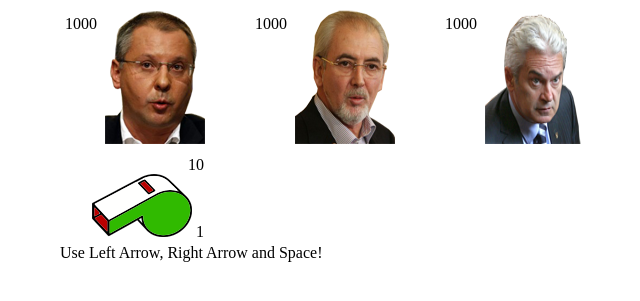
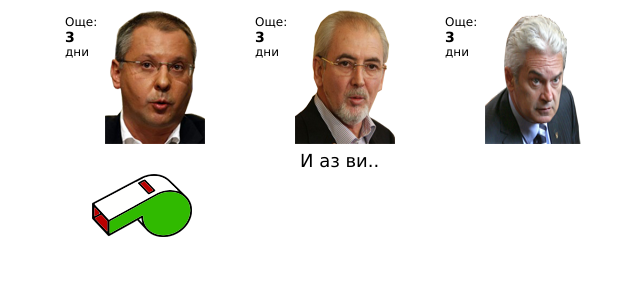
Before and after one commit to dincredible/fb_game, a PHP site: page / in a window 1280 px wide. Shown: the top 301 px of the page, without its empty margins (280-920 px from the left). Run offline with PHP 8.4, Linux system fonts and the light colour scheme.

Commit message:
fixed game issues, added fired status

```diff
--- a/css/style.css
+++ b/css/style.css
@@ -1,6 +1,17 @@
 * {
 margin: 0px;
 padding: 0px;
+}
+html {
+  font-family: Verdana,Arial,_sans;
+}
+img {
+  border: none;
+}
+
+a{
+  text-decoration: none;
+  color: black;
 }
 
 #stage {
@@ -22,10 +33,25 @@ padding: 0px;
   height: 134px;
 }
 
-.img span {
+.img .fired {
+  display: block;
+  position: absolute;
+  width: 100px;
+  height: 30px;
+  top: 40px;
+  left: 45px;
+  z-index: 4;
+}
+
+.img .score {
   position: absolute;
   top: 5px;
   left: 5px;
+  font-size:12px;
+}
+.img .score span {
+  font-size:14px;
+  font-weight: bold;
 }
 
 #footer {
@@ -51,6 +77,16 @@ padding: 0px;
   bottom: 0px;
 }
 
+.thief{
+ position:absolute;
+ bottom: -27px;
+ left: 30px;
+ z-index: 3;
+ width: 130px;
+ font-size: 18px;
+ display:block;
+}
+
 .clear {
   clear: both;
 }
--- a/index.php
+++ b/index.php
@@ -2,6 +2,7 @@
 <html>
 <head>
 <title>Protest</title>
+<META http-equiv="Content-Type" content="text/html; charset=utf-8">
 <link type="text/css" rel="stylesheet" href="css/style.css" />
 <script type="text/javascript" src="js/jquery.js"></script>
 <script type="text/javascript" src="js/game.js"></script>
@@ -10,16 +11,34 @@
 <div id="stage">
   <ul id="header">
     <li id="stanishev" class="img">
-      <img src="img/stanishev.png" />
-      <span id="score0">1000</span>
+      <a href="javascript:void(0)" onclick="game.shoot(0);">
+        <img class="politician" src="img/stanishev.png" />
+      </a>
+      <span class="score">Още:<br/><span  id="score0">3</span><br/>дни</span>
+      <a id="thief0" href="javascript:void(0)" onclick="game.shoot(0);" class="thief" style="display:none;left:55px;">
+        Аз ви..
+      </a>
+      <img class="fired" id="fired0" src="img/fired.png" style="display:none;"/>
     </li>
     <li id="mestan" class="img">
-      <img src="img/mestan.png" />
-      <span id="score1">1000</span>
+      <a href="javascript:void(0)" onclick="game.shoot(1);">
+        <img class="politician" src="img/mestan.png" />
+      </a>
+      <span class="score">Още:<br/><span  id="score1">3</span><br/>дни</span>
+      <a  id="thief1" href="javascript:void(0)" onclick="game.shoot(1);" class="thief" style="display:none;left:50px;">
+        И аз ви..
+      </a>
+      <img class="fired" id="fired1" src="img/fired.png" style="display:none;"/>
     </li>
     <li id="siderov" class="img">
-      <img src="img/siderov.png" />
-      <span id="score2">1000</span>
+      <a href="javascript:void(0)" onclick="game.shoot(2);">
+        <img class="politician" src="img/siderov.png" />
+      </a>
+      <span class="score">Още:<br/><span  id="score2">3</span><br/>дни</span>
+      <a id="thief2" href="javascript:void(0)" onclick="game.shoot(2);" class="thief" style="display:none;left:70px;">
+        Ще ви..
+      </a>
+      <img class="fired" id="fired2" src="img/fired.png" style="display:none;"/>
     </li>
   </ul>
   <div class="clear"></div>
@@ -27,16 +46,13 @@
     <div id="weapon">
       <div id="sound_waves">
         <img src="img/sound_waves.png" style="display:none;"/>
-        <span id="volume">10</span>
+        <span id="volume" style="display:none;">10</span>
       </div>
       <div id="whistel">
         <img src="img/whistle_100x63.png" />
-        <span id="power">1</span>
+        <span id="power" style="display:none;">1</span>
       </div>
     </div>
-  </div>
-  <div id="instructions">
-    Use Left Arrow, Right Arrow and Space!
   </div>
 </div>
 <audio id="player" src="sound/whistle.mp3"></audio>
--- a/js/game.js
+++ b/js/game.js
@@ -1,32 +1,10 @@
 function init(){
-  $(document).keydown (function(e) {
-    switch(e.which){
-      case 32:
-        game.shoot();
-        break;
-      case 39:
-        game.moveRight();
-        break;
-      case 37:
-        game.moveLeft();
-        break;
-    }
-  });
-  $(document).keyup(function(e) {
-    switch(e.which){
-      case 32:
-        game.stopToShoot();
-        break;
-      case 37:
-      case 39:
-        game.moveStop();
-        break;
-    }
-  });
   $('#player').bind('ended', function(){
     game.enableSound = true;
+    game.stopToShoot();
   })
   game.gotoPosition(0);
+  game.whoIsAThief();
   $('#player').get(0).volume = game.volume;
 }
 
@@ -37,50 +15,82 @@ game.left = 32;
 game.enableSound = true;
 game.volume = 0.1;
 game.power = 1;
-game.politics = new Array('#stanishev img','#mestan img', '#siderov img');
+game.politics = new Array('#stanishev .politician','#mestan .politician', '#siderov .politician');
 game.monStatus = new Array(1,1,1);
+game.thiefs = 3;
+game.firstThief = 0;
+game.initScore = 3;
 
 game.enable= function(){
   enableSound = true;
 }
 
-game.shoot = function() {
-  if(this.enableSound && this.monStatus[this.position] == 1) {
+game.whoIsAThief = function() {
+  this.firstThief = this.getFirstThief();
+  var arr = this.getThiefsAvailable();
+  if(arr.length > 1) {
+    var ind = Math.round(Math.round(Math.random()*10)/8);
+    $('.thief').each(function(){$(this).hide()});
+    $('#thief'+arr[ind]).show();
+    this.position = arr[ind];
+  } else {
+    this.position = this.firstThief;
+    $('#thief'+this.firstThief).show();
+  }
+  return this.position;
+}
+
+game.getThiefsAvailable = function() {
+  var arr = new Array();
+  for(var i = 0; i < this.monStatus.length; i++) {
+    if(i != this.position && this.monStatus[i] != 0) {
+      arr.push(i);
+    }
+  }
+  return arr;
+}
+
+game.shoot = function(pos) {
+  if( pos != this.position) return;
+  if(this.enableSound && this.monStatus[pos] == 1) {
+    this.position = pos;
+    game.gotoPosition(pos);
+    $('#thief'+this.position).hide();
     $('#sound_waves img').show();
-    this.shake($(game.politics[this.position]));
+    this.shake($(game.politics[pos]));
     $('#player').get(0).play();
     this.enableSound = false;
-    this.setPoints(game.position);
+    this.setPoints(pos);
   }
+  this.whoIsAThief();
 };
 game.setPoints = function(pos){
   var s = parseInt($('#score'+pos).html()) - 1;
-  if( s< 0) {
-    s == 0;
+  if( s < 0) {
+    s = 0;
   }
   if(s == 0) {
-    $($('#header img').get(pos)).css('opacity',0.1);
+    $($('#header .politician').get(pos)).css('opacity',0.1);
+    $($('.score').get(pos)).hide();
+    $('#fired'+pos).show();
     this.monStatus[pos]=0;
+    this.thiefs--;
   }
   $('#score'+pos).html(s);
 }
+
+game.getFirstThief = function() {
+  for(var i = 0 ; i < this.monStatus.length; i++) {
+    if(this.monStatus[i] == 1) {
+      break;
+    }
+  }
+  return i;
+}
+
 game.stopToShoot = function() {
   $('#sound_waves img').hide();
   $('#player').stop();
-};
-game.moveRight = function() {
-  game.position++;
-  if(game.position > 2) {
-    game.position = 2;
-  }
-  game.gotoPosition(game.position);
-};
-game.moveLeft = function() {
-  game.position--;
-  if(game.position < 0) {
-    game.position = 0;
-  }
-  game.gotoPosition(game.position);
 };
 
 game.gotoPosition = function(pos) {
@@ -91,9 +101,9 @@ game.moveStop = function() {};
 
 game.shake = function(el) {
     el.each(function(i) {
-        $(el).css({ "position" : "relative" });
+        $(el).css({"position" : "relative"});
         for (var x = 1; x <= 2; x++) {
-            $(el).animate({ left: -25 }, 10).animate({ left: 0 }, 50).animate({ left: 25 }, 10).animate({ left: 0 }, 50);
+            $(el).animate({left: -25}, 10).animate({left: 0}, 50).animate({left: 25}, 10).animate({left: 0}, 50);
         }
     });
     return el;
```
Also changed, not shown: index.html (added, +44 -0 lines), nbproject/project.xml (added, +9 -0 lines), img/fired.png (added), img/img1.png (added), img/img2.png (added), img/img3.png (added), img/img_100x63.png (added), 3 other files.
